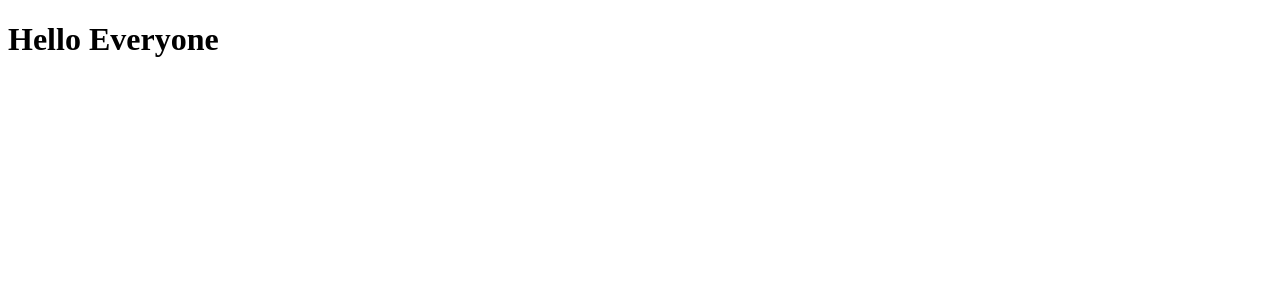
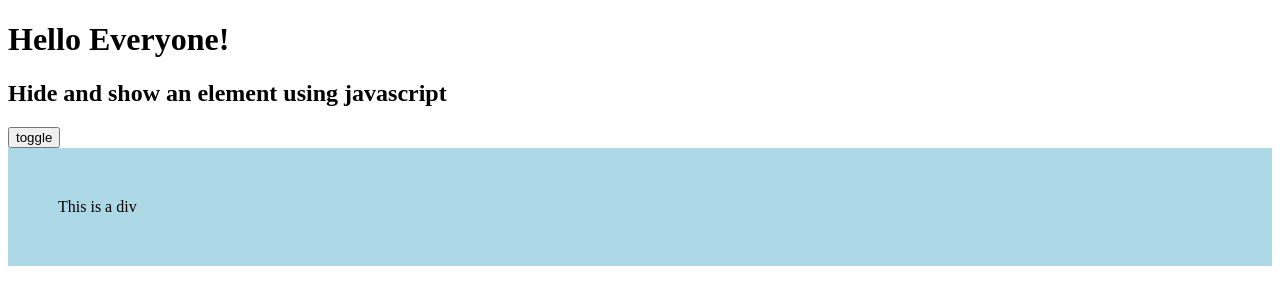
Before and after one commit to shinwarishazia/2351_1repository, a plain HTML site: page index.html in a window 1280 px wide. Drawn offline with Linux system fonts and the light colour scheme.

Commit message:
add a few codes

```diff
--- a/app.js
+++ b/app.js
@@ -0,0 +1,14 @@
+console.log(shell);
+
+
+var shell = 100;  // this is my bar  Number
+
+var name = "Dev Ed";  // This is the name display  string
+
+
+var checkout = false;  // Boolean
+
+var box = null;
+
+
+console.log(box);
--- a/index.html
+++ b/index.html
@@ -4,9 +4,37 @@
     <meta charset="UTF-8">
     <meta name="viewport" content="width=device-width, initial-scale=1.0">
     <title>Document</title>
+
+    <h1>Hello Everyone!</h1>
+    <h2>Hide and show an element using javascript</h2>
+
+    <style>
+        #div1 {
+            background: lightblue;
+            padding: 50px;
+        }
+    </style>
 </head>
 <body>
-    <h1>Hello Everyone</h1>
+
+    <button onclick="toggle()">toggle</button>
+    <div id="div1">
+        This is a div
+    </div>
+
+    <script>
+    function toggle() {
+        var x = document.getElementById("div1");
+
+        if(x.style.display === "none") {
+            x.style.display = "block";
+        }
+
+        else {
+            x.style.display = "none";
+        }
+    }
+    </script>
 
     <script src="./app.js"></script>
 </body>
```
